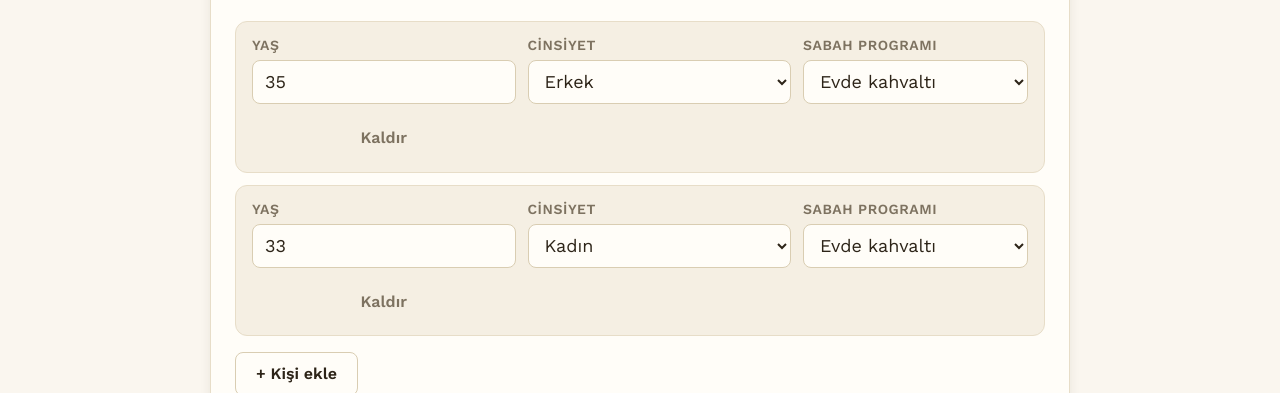
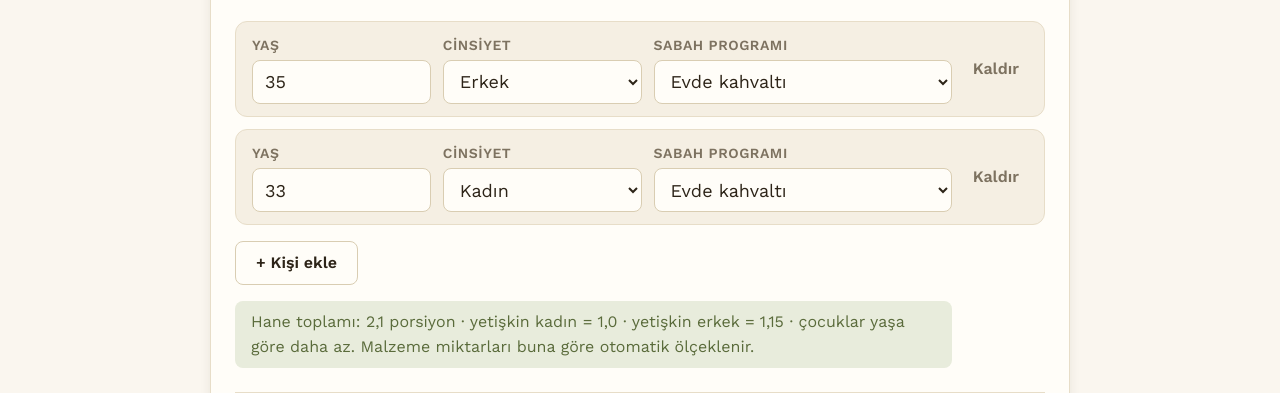
Before and after one commit to mehmetustattsc/mutfak-plani, a plain HTML site: page index.html in a window 1280 px wide. Shown: the part 407-800 px from the top of the page. Drawn offline with nearby package versions, Linux system fonts and the light colour scheme.

Commit message:
member-row: 4 sutunlu grid (Kaldır ayni satirda), mobil sekme ve rozet kontrasti

```diff
--- a/style.css
+++ b/style.css
@@ -208,7 +208,7 @@
 }
 .member-row {
   display: grid;
-  grid-template-columns: 1fr 1fr auto;
+  grid-template-columns: 0.9fr 1fr 1.5fr auto;
   gap: var(--space-3);
   align-items: center;
   background: var(--color-surface-2);
```
